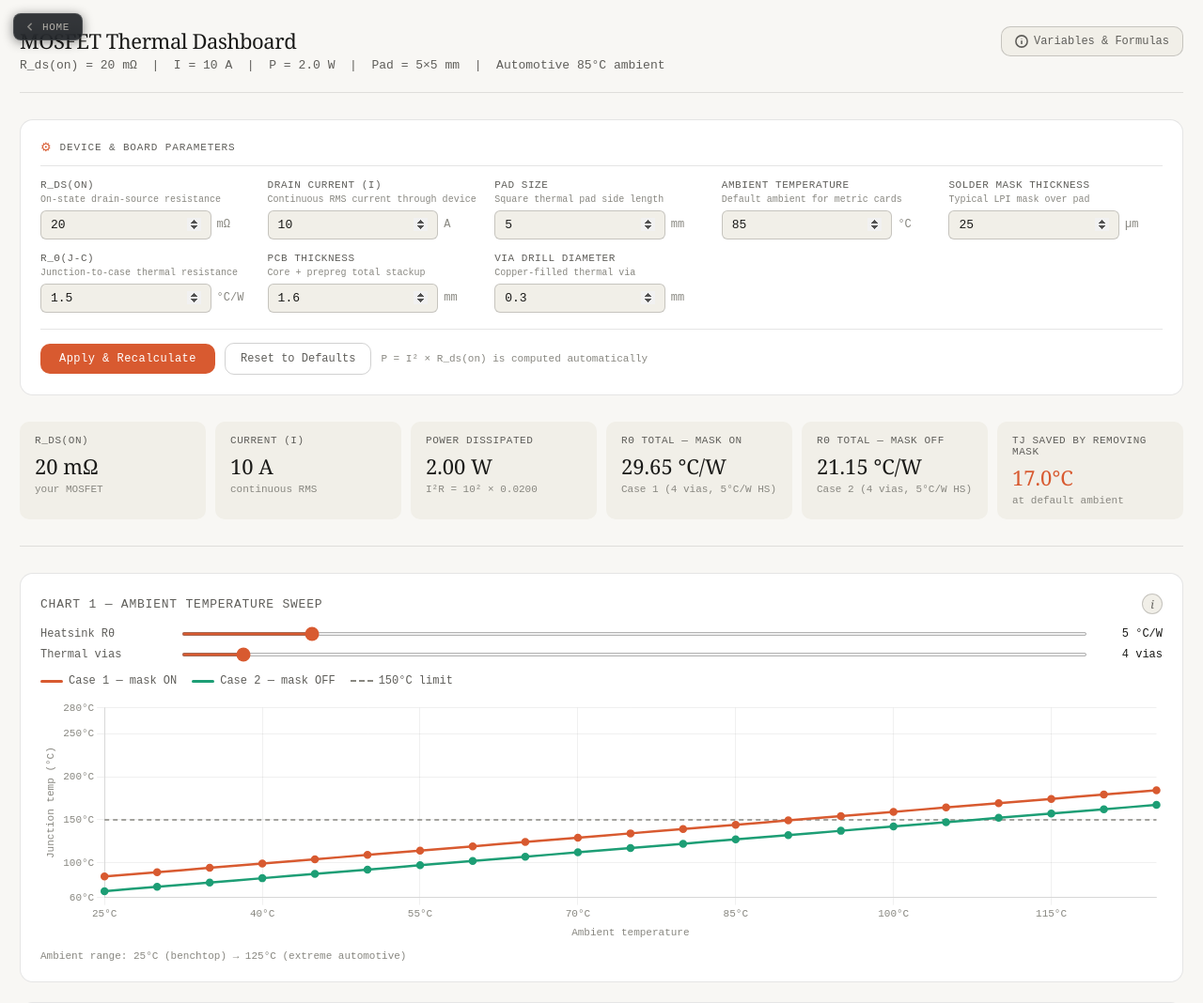
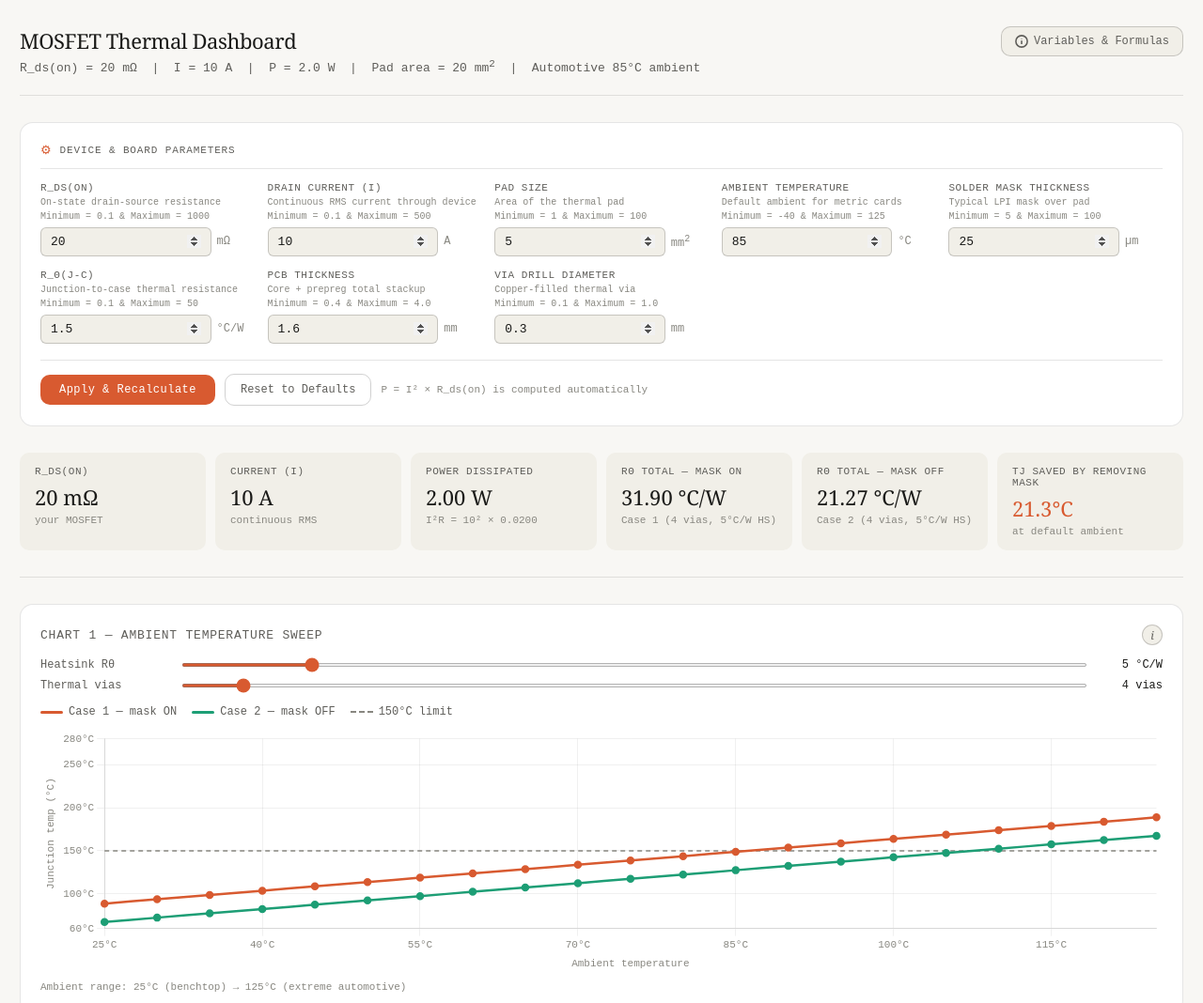
Before and after one commit to shriharikulkarni22/shriharikulkarni22.github.io, a plain HTML site: page soldermask_temp_variation_simulation.html in a window 1280 px wide. Shown: the top 1068 px of the page at 94% size. Drawn offline with nearby package versions, Linux system fonts and the light colour scheme.

Commit message:
Update soldermask_temp_variation_simulation.html
pad size mm to area

```diff
--- a/soldermask_temp_variation_simulation.html
+++ b/soldermask_temp_variation_simulation.html
@@ -544,63 +544,15 @@
     z-index: 1000;
   }
   .toast.show { opacity: 1; transform: translateX(-50%) translateY(0); }
-
-/* ── HOME BUTTON ── */
-.home-btn {
-  position: fixed;
-  top: 14px;
-  left: 14px;
-  z-index: 9999;
-  display: flex;
-  align-items: center;
-  gap: 7px;
-  background: rgba(8, 12, 16, 0.82);
-  border: 1px solid rgba(255,255,255,0.13);
-  border-radius: 8px;
-  padding: 7px 13px 7px 10px;
-  font-size: 11px;
-  font-family: 'DM Mono', 'JetBrains Mono', 'Courier New', monospace;
-  letter-spacing: 0.06em;
-  text-transform: uppercase;
-  color: rgba(220,215,205,0.75);
-  text-decoration: none;
-  backdrop-filter: blur(8px);
-  -webkit-backdrop-filter: blur(8px);
-  cursor: pointer;
-  transition: background 0.18s, border-color 0.18s, color 0.18s, transform 0.15s;
-  box-shadow: 0 2px 12px rgba(0,0,0,0.45);
-}
-.home-btn:hover {
-  background: rgba(216, 90, 48, 0.18);
-  border-color: rgba(216, 90, 48, 0.5);
-  color: #D85A30;
-  transform: translateX(-2px);
-}
-.home-btn svg {
-  width: 13px; height: 13px;
-  flex-shrink: 0;
-  opacity: 0.7;
-  transition: opacity 0.18s;
-}
-.home-btn:hover svg { opacity: 1; }
 </style>
 </head>
 <body>
-
-<!-- HOME BUTTON -->
-<a class="home-btn" href="index.html" title="Back to all tools">
-  <svg viewBox="0 0 16 16" fill="none" stroke="currentColor" stroke-width="2" stroke-linecap="round" stroke-linejoin="round">
-    <polyline points="10 12 6 8 10 4"/>
-  </svg>
-  Home
-</a>
-
 
 <!-- ── HEADER ── -->
 <div class="page-header">
   <div class="page-header-text">
     <h1>MOSFET Thermal Dashboard</h1>
-    <p id="header-summary">R_ds(on) = 20 mΩ &nbsp;|&nbsp; I = 10 A &nbsp;|&nbsp; P = 2.0 W &nbsp;|&nbsp; Pad = 5×5 mm &nbsp;|&nbsp; Automotive 85°C ambient</p>
+    <p id="header-summary">R_ds(on) = 20 mΩ &nbsp;|&nbsp; I = 10 A &nbsp;|&nbsp; P = 2.0 W &nbsp;|&nbsp; Pad area = 20 mm<sup>2</sup> &nbsp;|&nbsp; Automotive 85°C ambient</p>
   </div>
   <div class="header-btns">
     <button class="btn-info" onclick="openInfo()">
@@ -622,6 +574,7 @@
     <div class="param-field">
       <label>R_ds(on)</label>
       <div class="param-sub">On-state drain-source resistance</div>
+      <div class="param-sub">Minimum = 0.1 & Maximum = 1000</div>
       <div class="input-wrap">
         <input type="number" id="p-rds" value="20" min="0.1" max="1000" step="0.1">
         <span class="input-unit">mΩ</span>
@@ -632,6 +585,7 @@
     <div class="param-field">
       <label>Drain current (I)</label>
       <div class="param-sub">Continuous RMS current through device</div>
+      <div class="param-sub">Minimum = 0.1 & Maximum = 500</div>
       <div class="input-wrap">
         <input type="number" id="p-i" value="10" min="0.1" max="500" step="0.1">
         <span class="input-unit">A</span>
@@ -641,17 +595,19 @@
 
     <div class="param-field">
       <label>Pad size</label>
-      <div class="param-sub">Square thermal pad side length</div>
+      <div class="param-sub">Area of the thermal pad </div>
+      <div class="param-sub">Minimum = 1 & Maximum = 100</div>
       <div class="input-wrap">
-        <input type="number" id="p-pad" value="5" min="1" max="30" step="0.5">
-        <span class="input-unit">mm</span>
+        <input type="number" id="p-pad" value="5" min="1" max="100" step="0.05">
+        <span class="input-unit">mm<sup>2</sup></span>
       </div>
-      <span class="param-err" id="err-pad">Enter 1–30 mm</span>
+      <span class="param-err" id="err-pad">Enter 1–30 mm<sup>2</sup></span>
     </div>
 
     <div class="param-field">
       <label>Ambient temperature</label>
       <div class="param-sub">Default ambient for metric cards</div>
+      <div class="param-sub">Minimum = -40 & Maximum = 125</div>
       <div class="input-wrap">
         <input type="number" id="p-tamb" value="85" min="-40" max="125" step="5">
         <span class="input-unit">°C</span>
@@ -662,6 +618,7 @@
     <div class="param-field">
       <label>Solder mask thickness</label>
       <div class="param-sub">Typical LPI mask over pad</div>
+      <div class="param-sub">Minimum = 5 & Maximum = 100</div>
       <div class="input-wrap">
         <input type="number" id="p-maskt" value="25" min="5" max="100" step="1">
         <span class="input-unit">µm</span>
@@ -672,6 +629,7 @@
     <div class="param-field">
       <label>R_θ(j-c)</label>
       <div class="param-sub">Junction-to-case thermal resistance</div>
+      <div class="param-sub">Minimum = 0.1 & Maximum = 50</div>
       <div class="input-wrap">
         <input type="number" id="p-rjc" value="1.5" min="0.1" max="50" step="0.1">
         <span class="input-unit">°C/W</span>
@@ -682,6 +640,7 @@
     <div class="param-field">
       <label>PCB thickness</label>
       <div class="param-sub">Core + prepreg total stackup</div>
+      <div class="param-sub">Minimum = 0.4 & Maximum = 4.0</div>
       <div class="input-wrap">
         <input type="number" id="p-pcbt" value="1.6" min="0.4" max="4.0" step="0.1">
         <span class="input-unit">mm</span>
@@ -692,6 +651,7 @@
     <div class="param-field">
       <label>Via drill diameter</label>
       <div class="param-sub">Copper-filled thermal via</div>
+      <div class="param-sub">Minimum = 0.1 & Maximum = 1.0</div>
       <div class="input-wrap">
         <input type="number" id="p-viad" value="0.3" min="0.1" max="1.0" step="0.05">
         <span class="input-unit">mm</span>
@@ -843,7 +803,7 @@
 </div>
 
 <footer id="footer-params">
-  Parameters: R_ds(on) = 20 mΩ &nbsp;|&nbsp; I = 10 A &nbsp;|&nbsp; Pad = 5×5 mm
+  Parameters: R_ds(on) = 20 mΩ &nbsp;|&nbsp; I = 10 A &nbsp;|&nbsp; Pad area = 20 mm²
   &nbsp;|&nbsp; Mask k = 0.20 W/m·K &nbsp;|&nbsp; TIM k (Cu) = 4.0 W/m·K &nbsp;|&nbsp;
   TIM k (mask) = 0.50 W/m·K &nbsp;|&nbsp; R_θ(j-c) = 1.5 °C/W &nbsp;|&nbsp;
   Via d = 0.30 mm &nbsp;|&nbsp; T_jmax = 150°C
@@ -985,7 +945,7 @@
 <script>
 // ── DEFAULTS ──────────────────────────────────────────────────────────
 const DEFAULTS = {
-  rds: 20, i: 10, pad: 5, tamb: 85,
+  rds: 20, i: 10, pad: 20, tamb: 85,
   maskt: 25, rjc: 1.5, pcbt: 1.6, viad: 0.3
 };
 
@@ -999,7 +959,7 @@ const TIM_T = 50e-6;
 const CU_K = 400;
 
 // ── FORMULA ENGINE ────────────────────────────────────────────────────
-function padArea()    { return (CFG.pad*1e-3)*(CFG.pad*1e-3); }
+function padArea()    { return (CFG.pad*1e-6); }
 function rVia(n)      { return (CFG.pcbt*1e-3)/(CU_K*n*Math.PI/4*(CFG.viad*1e-3)*(CFG.viad*1e-3)); }
 function rMask()      { return (CFG.maskt*1e-6)/(MASK_K*padArea()); }
 function rTim1()      { return TIM_T/(TIM_K_POOR*padArea()); }
@@ -1013,7 +973,7 @@ function tj(rth,ta)   { return +(ta + P()*rth).toFixed(1); }
 const FIELD_RULES = {
   'p-rds':  {min:0.1,  max:1000, err:'err-rds',  key:'rds'},
   'p-i':    {min:0.1,  max:500,  err:'err-i',    key:'i'},
-  'p-pad':  {min:1,    max:30,   err:'err-pad',  key:'pad'},
+  'p-pad':  {min:1,    max:100,   err:'err-pad',  key:'pad'},
   'p-tamb': {min:-40,  max:125,  err:'err-tamb', key:'tamb'},
   'p-maskt':{min:5,    max:100,  err:'err-maskt',key:'maskt'},
   'p-rjc':  {min:0.1,  max:50,   err:'err-rjc',  key:'rjc'},
@@ -1058,7 +1018,7 @@ function resetParams() {
 // ── UPDATE UI ─────────────────────────────────────────────────────────
 function updateHeader() {
   document.getElementById('header-summary').textContent =
-    `R_ds(on) = ${CFG.rds} mΩ  |  I = ${CFG.i} A  |  P = ${P().toFixed(2)} W  |  Pad = ${CFG.pad}×${CFG.pad} mm  |  Ambient = ${CFG.tamb}°C`;
+    `R_ds(on) = ${CFG.rds} mΩ  |  I = ${CFG.i} A  |  P = ${P().toFixed(2)} W  |  Pad area = ${CFG.pad} mm²   |  Ambient = ${CFG.tamb}°C`;
 }
 
 function updateMetrics(n, hs) {
@@ -1078,7 +1038,7 @@ function updateMetrics(n, hs) {
 
 function updateFooter() {
   document.getElementById('footer-params').innerHTML =
-    `Parameters: R_ds(on) = ${CFG.rds} mΩ &nbsp;|&nbsp; I = ${CFG.i} A &nbsp;|&nbsp; Pad = ${CFG.pad}×${CFG.pad} mm ` +
+    `Parameters: R_ds(on) = ${CFG.rds} mΩ &nbsp;|&nbsp; I = ${CFG.i} A &nbsp;|&nbsp; Pad = ${CFG.pad} mm² ` +
     `&nbsp;|&nbsp; Mask k = 0.20 W/m·K &nbsp;|&nbsp; TIM k (Cu) = 4.0 W/m·K &nbsp;|&nbsp; ` +
     `TIM k (mask) = 0.50 W/m·K &nbsp;|&nbsp; R_θ(j-c) = ${CFG.rjc} °C/W &nbsp;|&nbsp; ` +
     `Via d = ${CFG.viad} mm &nbsp;|&nbsp; T_jmax = 150°C`;
```
